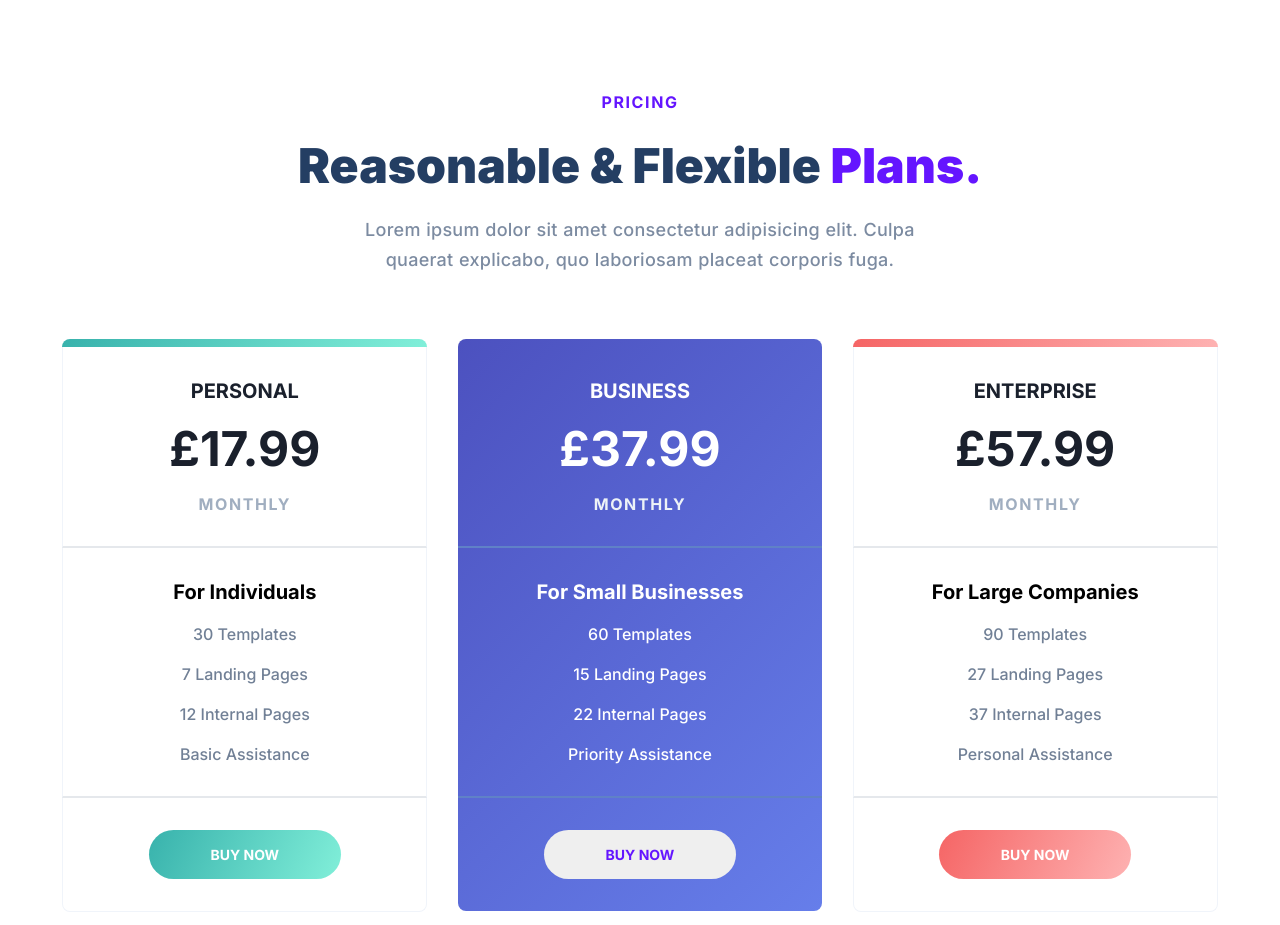
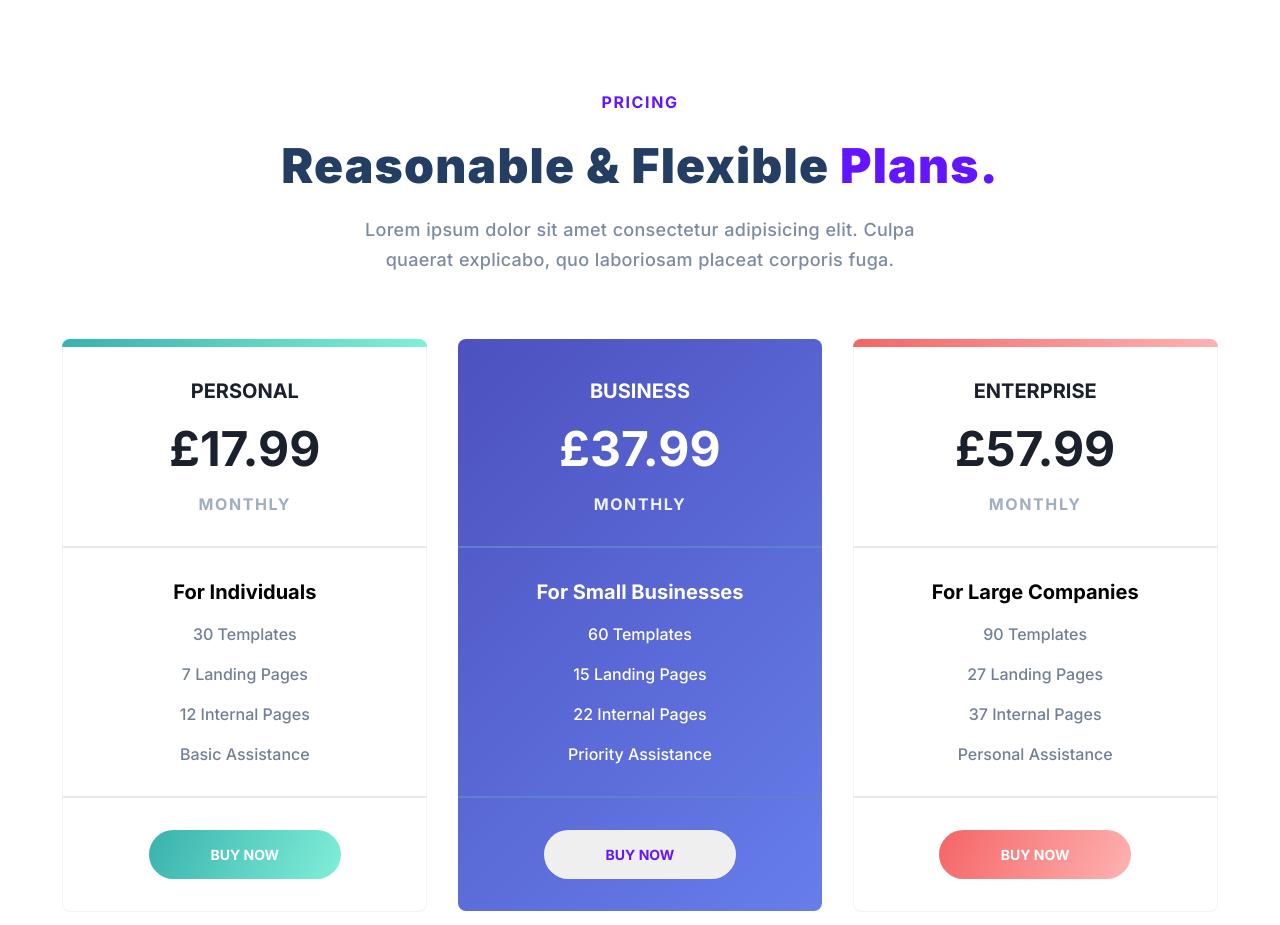
Before and after one commit to RyamaCoding/treact-2024, a plain HTML site: page index.html in a window 1280 px wide. Shown: the part 3660-4585 px from the top of the page. Drawn offline with Linux system fonts and the light colour scheme.

Commit message:
small title change

```diff
--- a/styles.css
+++ b/styles.css
@@ -461,6 +461,7 @@ h1{
     padding: 8px 0px;
     width: 100%;
     text-align: center;
+    letter-spacing: 0.025em;
 }
 
 .pricing__para{
```
